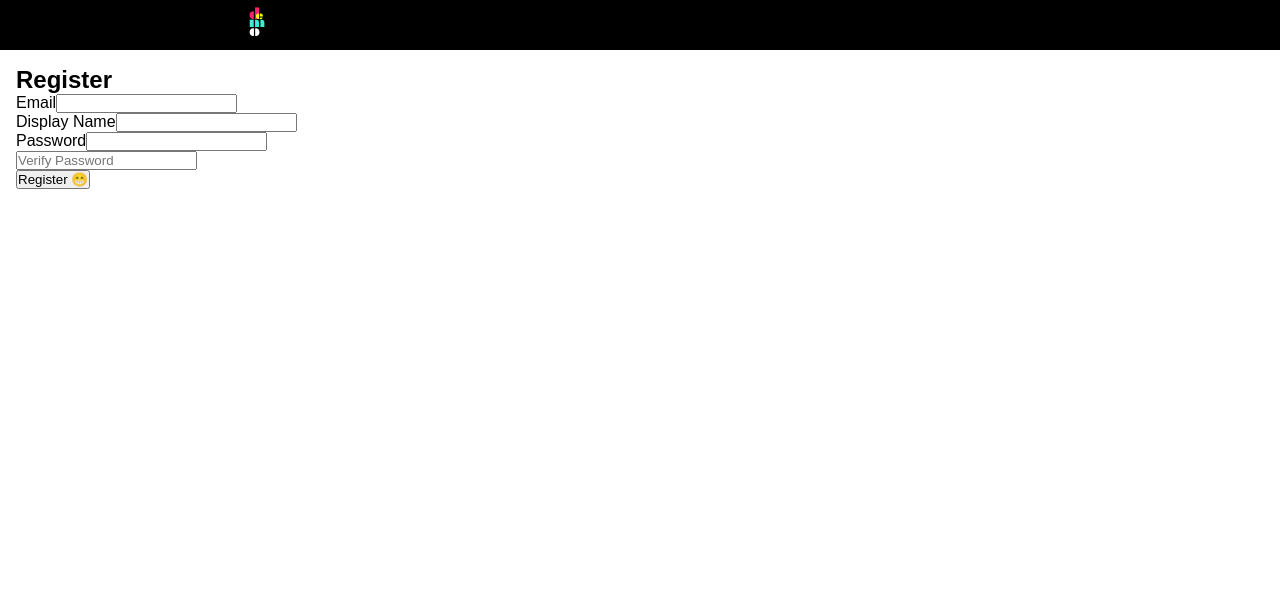
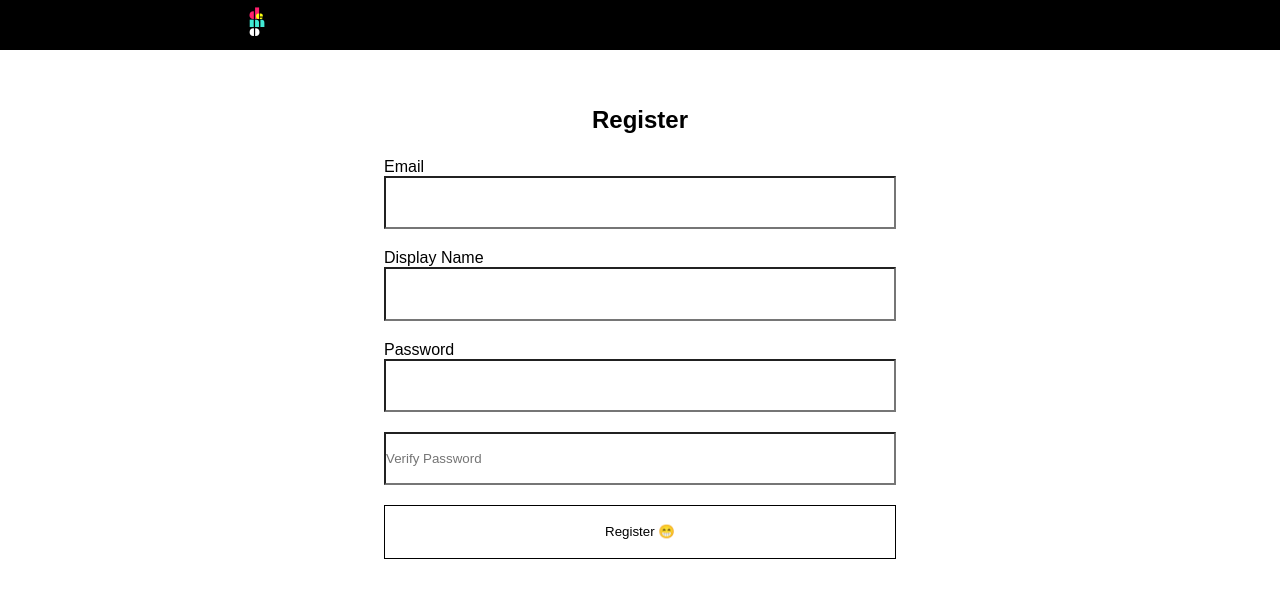
Before and after one commit to thomasjonesmc/send-a-demo, a React (Create React App) app in the folder client/: page /register in a window 1280 px wide. Shown: the top 598 px of the page. Built offline with nearby package versions, Linux system fonts and the light colour scheme; no server answers; a web font is replaced by a local one.

Commit message:
Started styling login and register fields

```diff
--- a/client/src/components/pages/login/Login.js
+++ b/client/src/components/pages/login/Login.js
@@ -3,6 +3,7 @@ import React, { useState, useContext } from "react";
 import { useHistory } from "react-router-dom";
 import UserContext from "context/UserContext";
 import ErrorNotice from "components/reusable/ErrorNotice";
+import "components/pages/login/login.css";
 
 export default function Login() {
   const [email, setEmail] = useState();
@@ -26,43 +27,27 @@ export default function Login() {
   };
 
   return (
-    <div className="w-full">
-      <h2 className="text-2xl text-bold px-8 pt-4">Login</h2>
-      <form className="bg-white rounded px-8 pt-6 pb-8 mb-4" onSubmit={submit}>
-        <div className="mb-4">
-          <label
-            className="block text-gray-700 text-sm font-bold mb-2"
-            htmlFor="email"
-          >
-            Email
-          </label>
+    <div className="formContainer">
+      <h2 className="formHeader">Login</h2>
+      <form id="form" onSubmit={submit}>
+        <div>
+          <label htmlFor="email">Email</label>
           <input
             id="email"
             type="email"
             onChange={(e) => setEmail(e.target.value)}
-            className="shadow appearance-none border rounded w-full py-2 px-3 text-gray-700 leading-tight focus:outline-none focus:shadow-outline"
           />
         </div>
         <div className="mb-6">
-          <label
-            htmlFor="password"
-            className="block text-gray-700 text-sm font-bold mb-2"
-          >
-            Password
-          </label>
+          <label htmlFor="password">Password</label>
           <input
             id="password"
             type="password"
             onChange={(e) => setPassword(e.target.value)}
-            className="shadow appearance-none border rounded w-full py-2 px-3 text-gray-700 leading-tight focus:outline-none focus:shadow-outline"
           />
         </div>
         <div>
-          <input
-            className="bg-blue-500 hover:bg-blue-700 text-white font-bold py-2 px-4 rounded focus:outline-none focus:shadow-outline"
-            type="submit"
-            value="Login"
-          />
+          <input id="loginBtn" type="submit" value="Login" />
         </div>
       </form>
       {errorMsg && (
--- /dev/null
+++ b/client/src/components/pages/login/login.css
@@ -0,0 +1,27 @@
+.formContainer {
+  padding-top: 2em;
+  display: flex;
+  margin: 0 auto;
+  width: 40%;
+  flex-direction: column;
+  justify-content: center;
+}
+
+.formHeader {
+  text-align: center;
+}
+
+input {
+  height: 4em;
+  display: flex;
+  width: 100%;
+  margin-bottom: 1.5em;
+  appearance: none;
+  /* -webkit-appearance: none; */
+}
+
+@media screen and (max-width: 550px) {
+  .formContainer {
+    width: 80%;
+  }
+}
--- a/client/src/components/pages/register/Register.js
+++ b/client/src/components/pages/register/Register.js
@@ -3,6 +3,7 @@ import React, { useState, useContext } from "react";
 import { useHistory } from "react-router-dom";
 import UserContext from "context/UserContext";
 import ErrorNotice from "components/reusable/ErrorNotice";
+import "components/pages/login/login.css";
 
 export default function Register() {
   const [email, setEmail] = useState();
@@ -33,65 +34,42 @@ export default function Register() {
   };
 
   return (
-    <div className="page">
-      <h2 className="text-2xl text-bold px-8 pt-4">Register</h2>
-      <form className="bg-white rounded px-8 pt-6 pb-8 mb-4" onSubmit={submit}>
-        <div className="mb-4">
-          <label
-            className="block text-gray-700 text-sm font-bold mb-2"
-            htmlFor="email"
-          >
-            Email
-          </label>
+    <div className="formContainer">
+      <h2 className="formHeader">Register</h2>
+      <form onSubmit={submit}>
+        <div>
+          <label htmlFor="email">Email</label>
           <input
             id="email"
             type="email"
             onChange={(e) => setEmail(e.target.value)}
-            className="shadow appearance-none border rounded w-full py-2 px-3 text-gray-700 leading-tight focus:outline-none focus:shadow-outline"
           />
         </div>
-        <div className="mb-4">
-          <label
-            className="block text-gray-700 text-sm font-bold mb-2"
-            htmlFor="displayName"
-          >
-            Display Name
-          </label>
+        <div>
+          <label htmlFor="displayName">Display Name</label>
           <input
             id="displayName"
             onChange={(e) => setDisplayName(e.target.value)}
-            className="shadow appearance-none border rounded w-full py-2 px-3 text-gray-700 leading-tight focus:outline-none focus:shadow-outline"
           />
         </div>
-        <div className="mb-6">
-          <label
-            htmlFor="password"
-            className="block text-gray-700 text-sm font-bold mb-2"
-          >
-            Password
-          </label>
+        <div>
+          <label htmlFor="password">Password</label>
           <input
             id="password"
             type="password"
             onChange={(e) => setPassword(e.target.value)}
-            className="shadow appearance-none border rounded w-full py-2 px-3 text-gray-700 leading-tight focus:outline-none focus:shadow-outline"
           />
         </div>
-        <div className="mb-6">
+        <div>
           <input
             id="passwordCheck"
             type="password"
             placeholder="Verify Password"
             onChange={(e) => setPasswordCheck(e.target.value)}
-            className="shadow appearance-none border rounded w-full py-2 px-3 text-gray-700 leading-tight focus:outline-none focus:shadow-outline"
           />
         </div>
         <div>
-          <input
-            className="mx-auto bg-blue-500 hover:bg-blue-700 text-white font-bold py-2 px-4 rounded focus:outline-none focus:shadow-outline"
-            type="submit"
-            value="Register 😁"
-          />
+          <input type="submit" value="Register 😁" />
         </div>
       </form>
       {errorMsg && (
--- a/client/src/style.css
+++ b/client/src/style.css
@@ -29,10 +29,16 @@ h6,
 p,
 ul,
 ol {
-  margin: 1em, 0;
+  margin: 1em 0;
 }
 
 /* General */
 .page {
   padding: 1rem;
 }
+
+input[type="submit"] {
+  border: 1px solid black;
+  background-color: white;
+  padding: 1em;
+}
```
